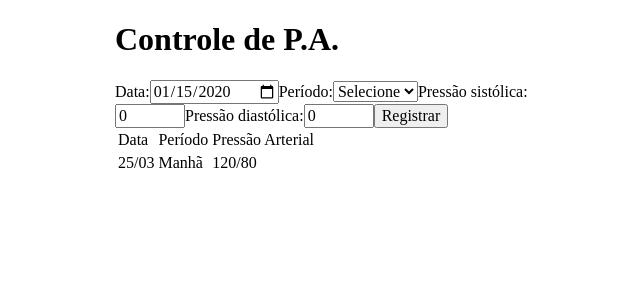
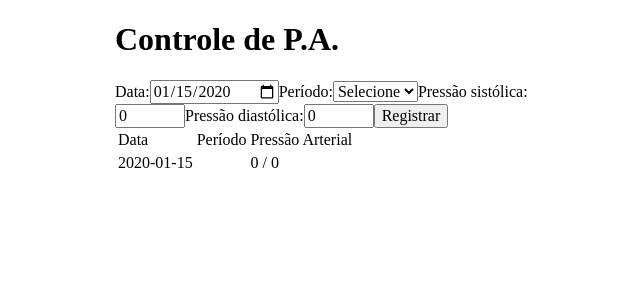
Before and after one commit to leonardo-amaro/controle-pa, a React (Vite) app: page / in a window 1280 px wide. Both pictures are taken after typing "2020-01-15" into the empty fields and a click on the button "Registrar". Shown: the top 300 px of the page, without its empty margins (285-925 px from the left). Built offline with nearby package versions, Linux system fonts and the light colour scheme.

Commit message:
renderizando os dados na Tabela

```diff
--- a/src/components/Tabela/index.jsx
+++ b/src/components/Tabela/index.jsx
@@ -10,11 +10,15 @@ const Tabela = ({ dados }) => {
         </tr>
       </thead>
       <tbody>
-        <tr>
-          <td>25/03</td>
-          <td>Manhã</td>
-          <td>120/80</td>
-        </tr>
+        {dados.map(
+          (dadoAtual) => (
+            <tr>
+              <td>{dadoAtual.data}</td>
+              <td>{dadoAtual.periodo}</td>
+              <td>{dadoAtual.pressao}</td>
+            </tr>
+          )
+        )}
       </tbody>
     </table>
   )
```
